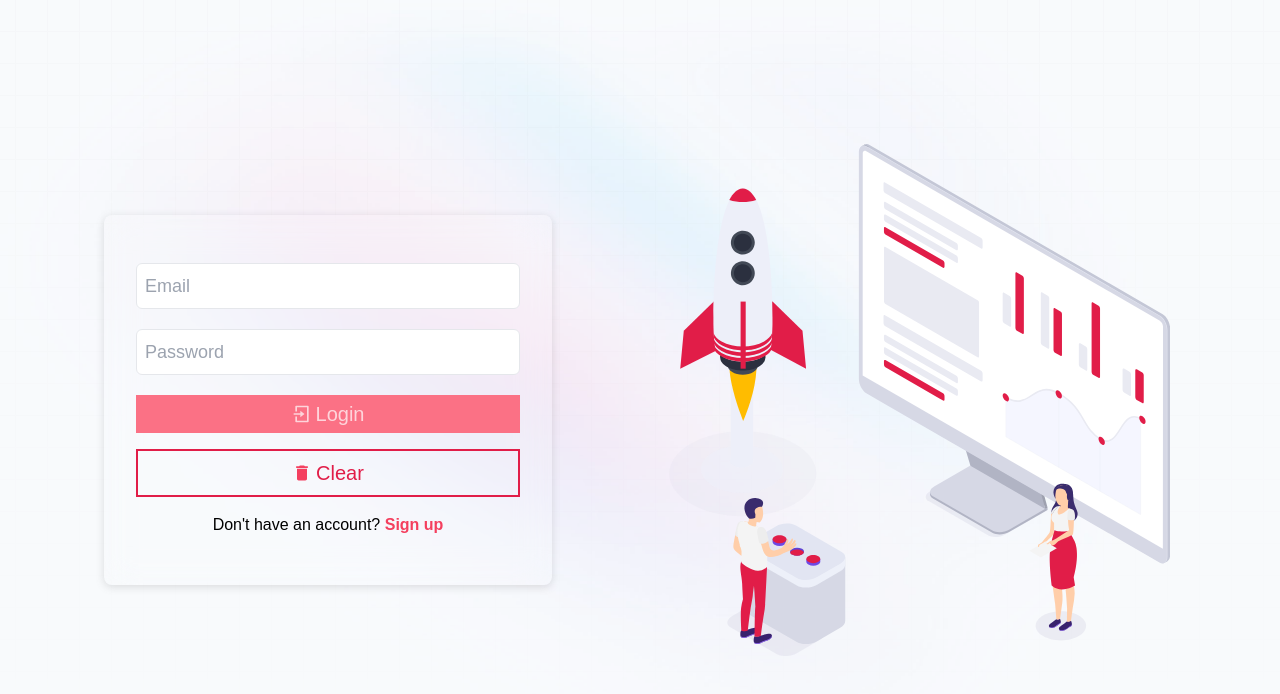
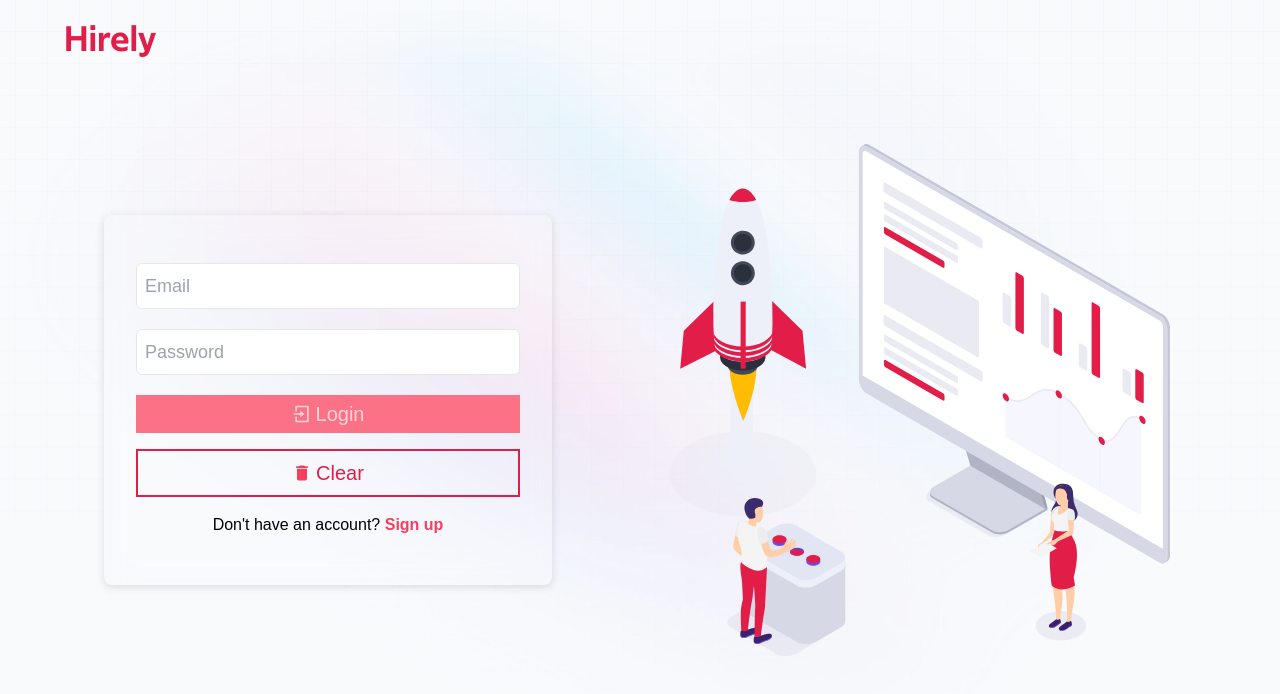
Before and after one commit to tarunfy/Hirely, a React (Create React App) app: page /signin in a window 1280 px wide. Shown: the top 694 px of the page. Built offline with nearby package versions, Linux system fonts and the light colour scheme; no server answers.

Commit message:
changes in ui

```diff
--- a/src/components/Navbar.jsx
+++ b/src/components/Navbar.jsx
@@ -18,10 +18,21 @@ const NavigationBar = () => {
 
   return (
     <>
-      <div className="w-full fixed  z-50 top-0 left-0 py-5 shadow-md px-16 bg-slate-50 flex justify-between items-center">
+      <div
+        className={`${
+          currentUser && "shadow-md bg-slate-50"
+        } w-full fixed  z-50 top-0 left-0 py-5  px-16  flex justify-between items-center`}
+      >
         <div className="left cursor-default">
+          {currentUser ? (
             <h1 className="text-4xl logo text-secondary-600">Hirely</h1>
+          ) : (
+            <Link to="/" className="text-4xl logo text-secondary-600">
+              Hirely
+            </Link>
+          )}
         </div>
+        {currentUser && (
           <div className="right  flex space-x-7 items-center">
             <Tippy content="Role" inertia animation="scale">
               <p className="cursor-default text-neutral-600">
@@ -48,11 +59,14 @@ const NavigationBar = () => {
               <Link to="/profile">
                 <Avatar
                   className="!rounded-full !h-15 !w-15 object-cover"
-                src={currentUser?.profilePhoto ? currentUser.profilePhoto : ""}
+                  src={
+                    currentUser?.profilePhoto ? currentUser.profilePhoto : ""
+                  }
                 />
               </Link>
             </Tippy>
           </div>
+        )}
       </div>
     </>
   );
--- a/src/pages/Signin.jsx
+++ b/src/pages/Signin.jsx
@@ -6,6 +6,7 @@ import { RiLoginBoxLine } from "react-icons/ri";
 import { MdDelete } from "react-icons/md";
 import startup from "../assets/startup.svg";
 import beam from "../assets/beams.jpeg";
+import Navbar from "../components/Navbar";
 
 const Signup = () => {
   const [email, setEmail] = useState("");
@@ -28,6 +29,7 @@ const Signup = () => {
 
   return (
     <>
+      <Navbar />
       <div id="login-container" className="absolute inset-0"></div>
       <img
         src={beam}
--- a/src/pages/Signup.jsx
+++ b/src/pages/Signup.jsx
@@ -7,6 +7,7 @@ import { MdDelete } from "react-icons/md";
 import web from "../assets/web.svg";
 import business from "../assets/business.svg";
 import beam from "../assets/beams.jpeg";
+import Navbar from "../components/Navbar";
 
 const Signup = () => {
   const { signup, isFetching, error, setError, isLoading } =
@@ -100,6 +101,7 @@ const Signup = () => {
 
   return (
     <>
+      <Navbar />
       <div id="signup-container" className="absolute inset-0"></div>
       <img
         src={beam}
```
Lines whose indentation alone changed are shown as unchanged.
